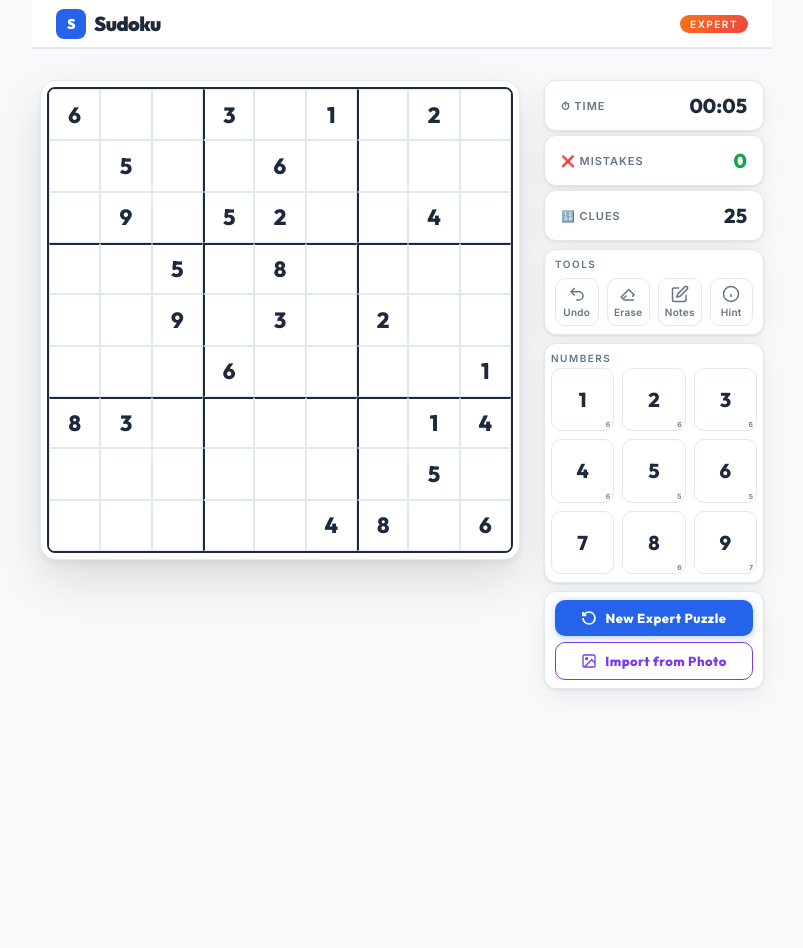
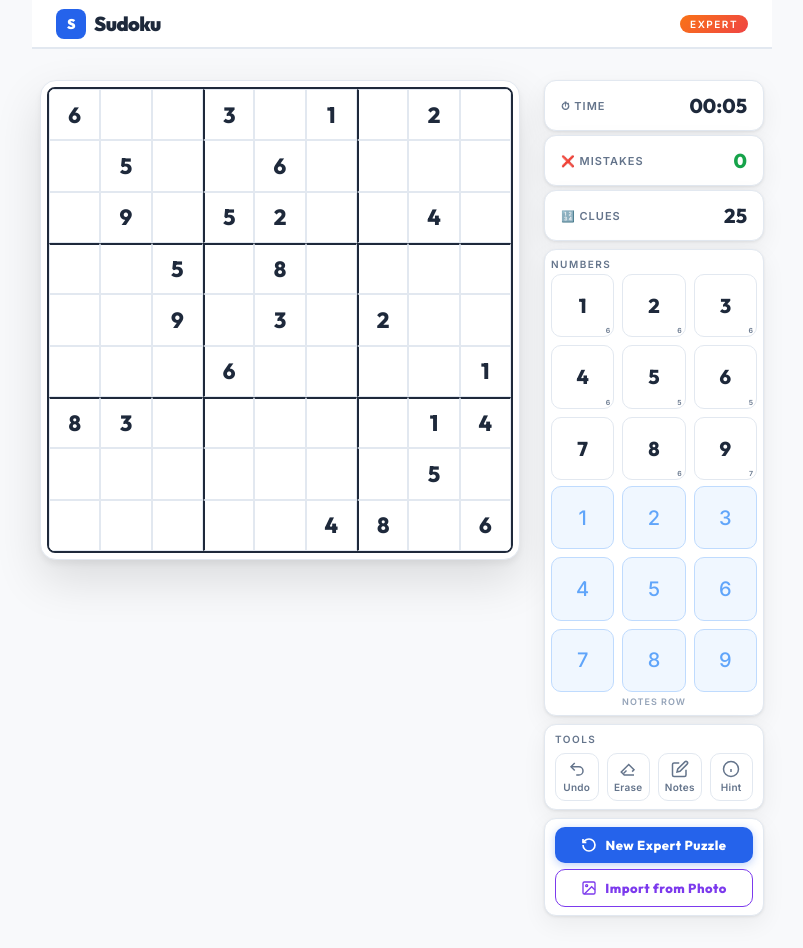
Before and after one commit to enricobruni-ship-it/sudoku-expert, a React (Vite) app: page / in a window 1280 px wide. Shown: the whole page, without its empty margins (238-1041 px from the left). Before the commit the page ends 800 px from the top, so only its background shows below. Built offline with nearby package versions, Linux system fonts and the light colour scheme.

Commit message:
UI updates: notes numpad, reorder toolbar

```diff
--- a/src/App.jsx
+++ b/src/App.jsx
@@ -451,6 +451,26 @@ const css = `
   .nkey:hover  { border-color: ${C.accent}; color: ${C.accent}; background: ${C.accentSoft}; transform: translateY(-1px); box-shadow: 0 4px 12px rgba(37,99,235,0.15); }
   .nkey:active { transform: translateY(0); }
   .nkey.done   { opacity: 0.18; pointer-events: none; }
+
+  .nkey-note {
+    aspect-ratio: 1;
+    border: 1.5px solid #bfdbfe;
+    border-radius: 10px;
+    background: #f0f7ff;
+    font-family: 'Inter', sans-serif;
+    font-size: clamp(11px, 2.8vw, 15px);
+    font-weight: 500;
+    color: #60a5fa;
+    cursor: pointer;
+    transition: all 0.12s;
+    display: flex;
+    align-items: center;
+    justify-content: center;
+    touch-action: manipulation;
+    min-height: 28px;
+  }
+
+  .nkey-note:hover { border-color: #93c5fd; background: #dbeafe; color: #2563eb; }
 
   .nkey-count {
     display: none;
@@ -1013,6 +1033,28 @@ export default function App() {
               </div>
             </div>
 
+            {/* Numpad */}
+            <div className="numpad-card">
+              <div className="section-label">Numbers</div>
+              <div className="numpad">
+                {[1,2,3,4,5,6,7,8,9].map(n => (
+                  <button key={n} className={`nkey${counts[n] >= 9 ? ' done' : ''}`} onClick={() => { setNotesMode(false); enterNum(n); }}>
+                    {n}
+                    {counts[n] > 0 && counts[n] < 9 && <span className="nkey-count">{9-counts[n]}</span>}
+                  </button>
+                ))}
+              </div>
+              {/* Notes numpad */}
+              <div className="numpad" style={{marginTop:6}}>
+                {[1,2,3,4,5,6,7,8,9].map(n => (
+                  <button key={n} className="nkey nkey-note" onClick={() => { setNotesMode(true); enterNum(n); }}>
+                    {n}
+                  </button>
+                ))}
+              </div>
+              <div style={{fontSize:9,fontWeight:600,letterSpacing:'1px',textTransform:'uppercase',color:'#94a3b8',textAlign:'center',marginTop:4}}>Notes row</div>
+            </div>
+
             {/* Tools */}
             <div className="tools-card">
               <div className="section-label">Tools</div>
@@ -1026,26 +1068,16 @@ export default function App() {
                   Erase
                 </button>
                 <button className={`tool-btn${notesMode ? ' active' : ''}`} onClick={() => setNotesMode(m => !m)}>
-                  <svg viewBox="0 0 24 24" fill="none" stroke="currentColor" strokeWidth="2"><path d="M11 4H4a2 2 0 0 0-2 2v14a2 2 0 0 0 2 2h14a2 2 0 0 0 2-2v-7"/><path d="M18.5 2.5a2.121 2.121 0 0 1 3 3L12 15l-4 1 1-4 9.5-9.5z"/></svg>
+                  <div style={{position:'relative',width:18,height:18}}>
+                    <svg viewBox="0 0 24 24" fill="none" stroke="currentColor" strokeWidth="2" style={{width:18,height:18}}><path d="M11 4H4a2 2 0 0 0-2 2v14a2 2 0 0 0 2 2h14a2 2 0 0 0 2-2v-7"/><path d="M18.5 2.5a2.121 2.121 0 0 1 3 3L12 15l-4 1 1-4 9.5-9.5z"/></svg>
+                    {notesMode && <svg viewBox="0 0 12 12" style={{position:'absolute',bottom:-3,right:-3,width:11,height:11,background:'#2563eb',borderRadius:'50%',padding:1.5}} fill="none" stroke="white" strokeWidth="2.5"><path d="M1.5 6l3 3 5-5"/></svg>}
+                  </div>
                   Notes
                 </button>
                 <button className="tool-btn" onClick={handleHint}>
                   <svg viewBox="0 0 24 24" fill="none" stroke="currentColor" strokeWidth="2"><circle cx="12" cy="12" r="10"/><path d="M12 16v-4M12 8h.01"/></svg>
                   Hint
                 </button>
-              </div>
-            </div>
-
-            {/* Numpad */}
-            <div className="numpad-card">
-              <div className="section-label">Numbers</div>
-              <div className="numpad">
-                {[1,2,3,4,5,6,7,8,9].map(n => (
-                  <button key={n} className={`nkey${counts[n] >= 9 ? ' done' : ''}`} onClick={() => enterNum(n)}>
-                    {n}
-                    {counts[n] > 0 && counts[n] < 9 && <span className="nkey-count">{9-counts[n]}</span>}
-                  </button>
-                ))}
               </div>
             </div>
 
```
Also changed, not shown: src/App.jsx.backup.jsx (+15 -1 lines).
